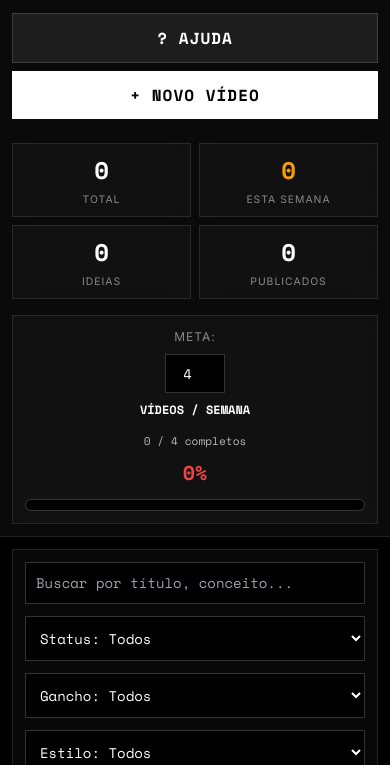
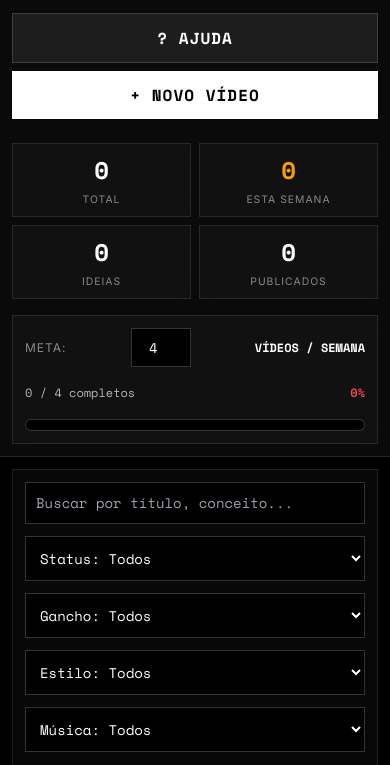
Before and after one commit to hebbkill/Lifestyle-Viral, a website: page index.html in a window 390 px wide. Shown: the part 75-840 px from the top of the page. Drawn offline with nearby package versions, Linux system fonts and the light colour scheme; no server answers.

Commit message:
COMPLETE MOBILE REDESIGN: HTML IDs + CSS rewrite from scratch with display:block approach

```diff
--- a/index.html
+++ b/index.html
@@ -30,7 +30,7 @@
 <body class="h-full font-main">
     <div id="app" class="h-full w-full flex flex-col">
         <!-- Header -->
-        <header style="background: #0a0a0a; border-bottom: 1px solid rgba(255, 255, 255, 0.1);">
+        <header id="app-header" style="background: #0a0a0a; border-bottom: 1px solid rgba(255, 255, 255, 0.1);">
             <div class="px-6 py-6">
                 <div class="flex items-center justify-between mb-6">
                     <div>
@@ -39,7 +39,7 @@
                         <p id="creator-name" class="text-sm mt-1"
                             style="color: rgba(255, 255, 255, 0.5); letter-spacing: 2px;">ATHLETE &amp; CREATOR</p>
                     </div>
-                    <div class="flex items-center gap-3">
+                    <div class="flex items-center gap-3 header-actions">
                         <button id="help-btn"
                             class="px-5 py-3 font-bold text-white transition-all font-mono-custom hover:opacity-80"
                             style="background: rgba(255,255,255,0.08); border: 1px solid rgba(255,255,255,0.15); letter-spacing: 1px;">
@@ -53,7 +53,7 @@
                     </div>
                 </div>
                 <!-- Stats Bar -->
-                <div class="grid grid-cols-4 gap-4">
+                <div class="grid grid-cols-4 gap-4 stats-grid">
                     <div class="glass-effect p-4 text-center">
                         <div id="total-videos" class="text-3xl font-bold font-mono-custom">0</div>
                         <div class="text-xs mt-1" style="color: rgba(255, 255, 255, 0.5); letter-spacing: 1px;">TOTAL
@@ -76,7 +76,7 @@
                     </div>
                 </div>
                 <!-- Weekly Goal & Progress -->
-                <div class="glass-effect p-4 mt-4">
+                <div id="progress-section" class="glass-effect p-4 mt-4">
                     <div class="flex items-center justify-between mb-3">
                         <div class="flex items-center gap-3">
                             <span
@@ -105,9 +105,9 @@
         <!-- Main Content -->
         <main class="flex-1 overflow-auto p-6">
             <!-- Filter Toolbar -->
-            <div class="glass-effect p-4 mb-6">
+            <div id="filter-toolbar" class="glass-effect p-4 mb-6">
                 <!-- Filter Controls -->
-                <div class="grid grid-cols-12 gap-4 mb-4">
+                <div class="grid grid-cols-12 gap-4 mb-4 filter-grid">
                     <input type="text" id="search-input" placeholder="Buscar por título, conceito..."
                         class="col-span-12 md:col-span-4 px-4 py-2 bg-black border text-white font-mono-custom text-sm"
                         style="border-color: rgba(255, 255, 255, 0.2);">
@@ -174,7 +174,7 @@
     </div>
 
     <!-- View Toggle -->
-    <div class="flex justify-end mb-4 gap-2">
+    <div id="view-toggle-container" class="flex justify-end mb-4 gap-2">
         <button id="view-grid-btn"
             class="px-3 py-2 bg-transparent text-white border border-white/20 font-bold text-xs font-mono-custom rounded-sm opacity-60 hover:opacity-100">GRID
             /
--- a/style.css
+++ b/style.css
@@ -407,160 +407,149 @@ button#view-kanban-btn:not(.active):hover {
 }
 
 /* ========================================
-   MOBILE RESPONSIVENESS - COMPLETE OVERHAUL
+   MOBILE RESPONSIVENESS - REBUILT FROM SCRATCH
    ======================================== */
 
-/* Tablet and Small Desktop (max-width: 768px) */
+/* ============================================
+   TABLET & MOBILE BASE (max-width: 768px)
+   ============================================ */
 @media (max-width: 768px) {
 
-  /* Force body and main to proper sizing */
+  /* CRITICAL: Prevent horizontal scroll */
+  html {
+    overflow-x: hidden;
+    max-width: 100vw;
+  }
+
   body {
-    overflow-x: hidden !important;
-    width: 100vw !important;
+    overflow-x: hidden;
+    max-width: 100vw;
   }
 
   main {
-    padding: 1rem !important;
-    width: 100% !important;
-    box-sizing: border-box !important;
+    padding-left: 1rem;
+    padding-right: 1rem;
   }
 
-  /* Header Optimizations */
-  header {
-    padding: 0 !important;
+  /* ===== HEADER ===== */
+  #app-header .px-6 {
+    padding-left: 1rem;
+    padding-right: 1rem;
   }
 
-  header .px-6 {
-    padding-left: 1rem !important;
-    padding-right: 1rem !important;
+  #app-header .py-6 {
+    padding-top: 1rem;
+    padding-bottom: 1rem;
   }
 
-  header .py-6 {
-    padding-top: 1rem !important;
-    padding-bottom: 1rem !important;
+  #app-title {
+    font-size: 1.5rem;
   }
 
-  /* Title */
-  #app-title {
-    font-size: 1.5rem !important;
+  /* Stats Grid - 2x2 */
+  .stats-grid {
+    grid-template-columns: repeat(2, 1fr);
+    gap: 0.75rem;
   }
 
-  /* Stats Grid - 2x2 layout */
-  header .grid-cols-4 {
-    grid-template-columns: repeat(2, 1fr) !important;
-    gap: 0.75rem !important;
+  .stats-grid .glass-effect {
+    padding: 0.75rem;
   }
 
-  /* Stats Cards */
-  header .glass-effect.p-4 {
-    padding: 0.75rem !important;
+  /* ===== PROGRESS SECTION ===== */
+  #progress-section {
+    padding: 1rem;
   }
 
-  header .glass-effect .text-3xl {
-    font-size: 1.75rem !important;
+  #progress-section>.flex.items-center.justify-between {
+    display: block;
   }
 
-  /* Progress Bar Section - FIXED */
-  .glass-effect.p-4.mt-4 {
-    padding: 1rem !important;
-  }
-
-  .glass-effect.p-4.mt-4>.flex.items-center.justify-between {
-    flex-direction: column !important;
-    align-items: flex-start !important;
-    gap: 0.75rem !important;
-  }
-
-  .glass-effect.p-4.mt-4 .flex.items-center.gap-3 {
-    width: 100% !important;
-    justify-content: space-between !important;
+  #progress-section .flex.items-center.gap-3 {
+    display: flex;
+    width: 100%;
+    justify-content: space-between;
+    margin-bottom: 0.75rem;
   }
 
   #weekly-goal-input {
-    width: 70px !important;
+    width: 70px;
   }
 
-  /* Filter Toolbar - FIXED */
-  .glass-effect.p-4.mb-6 {
-    padding: 1rem !important;
+  /* ===== FILTER TOOLBAR - CRITICAL FIX ===== */
+  #filter-toolbar {
+    padding: 1rem;
   }
 
-  .grid-cols-12 {
-    display: flex !important;
-    flex-direction: column !important;
-    gap: 0.75rem !important;
+  /* Force all filter inputs to stack vertically */
+  .filter-grid {
+    display: block !important;
   }
 
-  .grid-cols-12>* {
+  .filter-grid>* {
+    display: block !important;
     width: 100% !important;
+    margin-bottom: 0.75rem !important;
     grid-column: unset !important;
   }
 
-  /* Search Input */
-  #search-input {
-    width: 100% !important;
+  .filter-grid>*:last-child {
+    margin-bottom: 0 !important;
   }
 
-  /* Filter Selects */
+  #search-input,
   #filter-status,
   #filter-hook,
   #filter-visual,
   #filter-music-vibe {
     width: 100% !important;
+    max-width: 100% !important;
   }
 
-  /* Clear Filters Button */
   #clear-filters {
-    width: 100% !important;
-    margin-top: 0.5rem !important;
-    display: block !important;
+    width: 100%;
+    margin-top: 0.5rem;
   }
 
-  /* View Toggle Container - COMPLETELY FIXED */
-  .flex.justify-end.mb-4 {
+  /* ===== VIEW TOGGLE - CRITICAL FIX ===== */
+  #view-toggle-container {
     display: flex !important;
-    justify-content: stretch !important;
     width: 100% !important;
     gap: 0.5rem !important;
+    justify-content: stretch !important;
   }
 
-  /* View Toggle Buttons - FORCED STYLING */
   #view-grid-btn,
   #view-kanban-btn {
-    flex: 1 1 50% !important;
+    flex: 1 !important;
     width: 50% !important;
     max-width: 50% !important;
-    text-align: center !important;
     padding: 0.75rem 1rem !important;
     font-size: 0.75rem !important;
-    white-space: nowrap !important;
   }
 
-  /* Kanban Container - Full Width Columns */
+  /* ===== KANBAN BOARD ===== */
   #kanban-container {
     display: flex !important;
     flex-direction: column !important;
     height: auto !important;
     min-height: calc(100vh - 400px) !important;
+    overflow-x: visible !important;
+    overflow-y: auto !important;
     gap: 1rem !important;
     padding: 0 !important;
-    overflow-x: visible !important;
-    overflow-y: auto !important;
   }
 
   .kanban-column {
+    width: 100% !important;
     min-width: 100% !important;
-    width: 100% !important;
     max-width: 100% !important;
-    flex-shrink: 0 !important;
-    padding: 0 !important;
-    box-sizing: border-box !important;
+    margin-bottom: 1rem !important;
   }
 
   .kanban-header {
     padding: 1rem !important;
     font-size: 0.875rem !important;
-    font-weight: 700 !important;
   }
 
   .kanban-body {
@@ -568,74 +557,63 @@ button#view-kanban-btn:not(.active):hover {
     gap: 1rem !important;
   }
 
-  .kanban-card {
-    margin-bottom: 0 !important;
-  }
-
-  /* Content Grid */
+  /* ===== CONTENT GRID ===== */
   .content-grid {
     grid-template-columns: 1fr !important;
     gap: 1rem !important;
   }
 
-  /* Modal */
+  /* ===== MODAL ===== */
   .modal-content {
     max-width: 95% !important;
     margin: 1rem !important;
   }
-
-  /* Help Modal Sidebar */
-  #help-modal .w-64 {
-    width: 200px !important;
-  }
 }
 
-/* Mobile Phones (max-width: 480px) */
+/* ============================================
+   MOBILE PHONES (max-width: 480px)
+   ============================================ */
 @media (max-width: 480px) {
 
-  /* Force proper mobile sizing */
+  /* CRITICAL: Force proper sizing */
   * {
     box-sizing: border-box !important;
   }
 
+  html,
   body {
     overflow-x: hidden !important;
-    width: 100vw !important;
+    max-width: 100vw !important;
   }
 
   main {
     padding: 0.75rem !important;
-    width: 100% !important;
   }
 
-  /* Header - Complete Reconfiguration */
-  header {
-    padding: 0 !important;
-  }
-
-  header .px-6 {
+  /* ===== HEADER ===== */
+  #app-header .px-6 {
     padding-left: 0.75rem !important;
     padding-right: 0.75rem !important;
   }
 
-  header .py-6 {
+  #app-header .py-6 {
     padding-top: 0.75rem !important;
     padding-bottom: 0.75rem !important;
   }
 
-  header .flex.items-center.justify-between {
-    flex-direction: column !important;
-    align-items: flex-start !important;
-    gap: 1rem !important;
+  /* Stack header actions vertically */
+  #app-header .flex.items-center.justify-between {
+    display: block !important;
   }
 
-  header .flex.items-center.gap-3 {
+  .header-actions {
+    display: flex !important;
+    flex-direction: column !important;
     width: 100% !important;
-    flex-direction: column !important;
     gap: 0.5rem !important;
+    margin-top: 1rem !important;
   }
 
-  /* Buttons Full Width */
   #help-btn,
   #new-video-btn {
     width: 100% !important;
@@ -646,7 +624,7 @@ button#view-kanban-btn:not(.active):hover {
   /* Title */
   #app-title {
     font-size: 1.25rem !important;
-    letter-spacing: 0px !important;
+    letter-spacing: 0 !important;
   }
 
   #creator-name {
@@ -654,42 +632,41 @@ button#view-kanban-btn:not(.active):hover {
   }
 
   /* Stats Grid - 2x2 */
-  header .grid-cols-4 {
+  .stats-grid {
     grid-template-columns: repeat(2, 1fr) !important;
     gap: 0.5rem !important;
   }
 
-  header .glass-effect.p-4 {
+  .stats-grid .glass-effect {
     padding: 0.5rem !important;
   }
 
-  header .glass-effect .text-3xl {
+  .stats-grid .text-3xl {
     font-size: 1.5rem !important;
   }
 
-  header .glass-effect .text-xs {
+  .stats-grid .text-xs {
     font-size: 0.65rem !important;
   }
 
-  /* Progress Bar Section - COMPLETELY FIXED */
-  .glass-effect.p-4.mt-4 {
+  /* ===== PROGRESS SECTION ===== */
+  #progress-section {
     padding: 0.75rem !important;
   }
 
-  .glass-effect.p-4.mt-4>.flex.items-center.justify-between {
-    flex-direction: column !important;
-    align-items: flex-start !important;
-    gap: 0.75rem !important;
-    width: 100% !important;
+  #progress-section>.flex.items-center.justify-between {
+    display: block !important;
   }
 
-  .glass-effect.p-4.mt-4 .flex.items-center.gap-3 {
+  #progress-section .flex.items-center.gap-3 {
+    display: flex !important;
     width: 100% !important;
+    justify-content: space-between !important;
+    margin-bottom: 0.75rem !important;
     flex-wrap: wrap !important;
-    justify-content: space-between !important;
   }
 
-  .glass-effect.p-4.mt-4 .flex.items-center.gap-3 span {
+  #progress-section .flex.items-center.gap-3 span {
     font-size: 0.75rem !important;
   }
 
@@ -707,29 +684,30 @@ button#view-kanban-btn:not(.active):hover {
     font-size: 1.25rem !important;
   }
 
-  /* Filter Toolbar - COMPLETELY FIXED */
-  .glass-effect.p-4.mb-6 {
+  /* ===== FILTER TOOLBAR - ULTRA CRITICAL ===== */
+  #filter-toolbar {
     padding: 0.75rem !important;
   }
 
-  .grid-cols-12 {
-    display: flex !important;
-    flex-direction: column !important;
-    gap: 0.75rem !important;
-  }
-
-  .grid-cols-12>* {
+  /* FORCE block display - no grid, no flex */
+  .filter-grid {
+    display: block !important;
     width: 100% !important;
   }
 
-  input[type="text"],
-  select {
+  .filter-grid>* {
+    display: block !important;
+    width: 100% !important;
+    max-width: 100% !important;
+    margin-bottom: 0.75rem !important;
+    padding: 0.625rem !important;
     font-size: 0.875rem !important;
-    padding: 0.625rem !important;
-    width: 100% !important;
   }
 
-  /* Clear Filters Button */
+  .filter-grid>*:last-child {
+    margin-bottom: 0 !important;
+  }
+
   #clear-filters {
     width: 100% !important;
     padding: 0.625rem !important;
@@ -737,10 +715,9 @@ button#view-kanban-btn:not(.active):hover {
     margin-top: 0.5rem !important;
   }
 
-  /* View Toggle - AGGRESSIVELY FIXED */
-  .flex.justify-end.mb-4 {
+  /* ===== VIEW TOGGLE - ULTRA CRITICAL ===== */
+  #view-toggle-container {
     display: flex !important;
-    justify-content: stretch !important;
     width: 100% !important;
     gap: 0.5rem !important;
     margin-bottom: 1rem !important;
@@ -752,32 +729,32 @@ button#view-kanban-btn:not(.active):hover {
     width: 50% !important;
     max-width: 50% !important;
     min-width: 0 !important;
-    text-align: center !important;
     padding: 0.625rem 0.5rem !important;
     font-size: 0.65rem !important;
+    text-align: center !important;
     white-space: nowrap !important;
     overflow: hidden !important;
     text-overflow: ellipsis !important;
   }
 
-  /* Kanban Board - COMPLETELY VERTICAL */
+  /* ===== KANBAN BOARD ===== */
   #kanban-container {
     display: flex !important;
     flex-direction: column !important;
     height: auto !important;
     min-height: calc(100vh - 450px) !important;
-    padding: 0 !important;
-    gap: 1rem !important;
     overflow-x: visible !important;
     overflow-y: auto !important;
+    gap: 1rem !important;
+    padding: 0 !important;
   }
 
   .kanban-column {
+    width: 100% !important;
     min-width: 100% !important;
-    width: 100% !important;
     max-width: 100% !important;
     flex-shrink: 0 !important;
-    padding: 0 !important;
+    margin-bottom: 0 !important;
   }
 
   .kanban-header {
@@ -803,13 +780,13 @@ button#view-kanban-btn:not(.active):hover {
     font-size: 0.7rem !important;
   }
 
-  /* Modal - Full Screen */
+  /* ===== MODAL - FULL SCREEN ===== */
   .modal-content {
     max-width: 100% !important;
     max-height: 100vh !important;
+    height: 100vh !important;
     margin: 0 !important;
     border-radius: 0 !important;
-    height: 100vh !important;
   }
 
   #modal-title {
@@ -833,7 +810,7 @@ button#view-kanban-btn:not(.active):hover {
     width: 100% !important;
   }
 
-  /* Voice Input Wrapper */
+  /* Voice Input */
   .voice-input-wrapper {
     display: flex !important;
     flex-direction: row !important;
@@ -852,13 +829,13 @@ button#view-kanban-btn:not(.active):hover {
     flex-shrink: 0 !important;
   }
 
-  /* Modal Form Sections */
+  /* Modal Sections */
   .border-l-2.pl-4 {
     padding-left: 0.75rem !important;
     margin-bottom: 1.5rem !important;
   }
 
-  /* GPT Prompt Generator */
+  /* GPT Buttons */
   #generate-prompt-btn,
   #copy-open-chatgpt-btn {
     width: 100% !important;
@@ -885,7 +862,7 @@ button#view-kanban-btn:not(.active):hover {
     gap: 0.75rem !important;
   }
 
-  /* Help Modal - Full Screen */
+  /* Help Modal */
   #help-modal .glass-effect {
     max-width: 100% !important;
     height: 100vh !important;
@@ -916,10 +893,12 @@ button#view-kanban-btn:not(.active):hover {
   }
 }
 
-/* Touch Device Optimizations */
+/* ============================================
+   TOUCH DEVICE OPTIMIZATIONS
+   ============================================ */
 @media (hover: none) and (pointer: coarse) {
 
-  /* Increase touch targets */
+  /* Minimum touch targets */
   button,
   a,
   input,
@@ -928,7 +907,7 @@ button#view-kanban-btn:not(.active):hover {
     min-height: 44px !important;
   }
 
-  /* Remove hover effects on touch devices */
+  /* Remove hover effects */
   .card-hover:hover {
     transform: none !important;
   }
@@ -937,34 +916,29 @@ button#view-kanban-btn:not(.active):hover {
     transform: none !important;
   }
 
-  /* Better tap feedback */
+  /* Tap feedback */
   button:active,
   .kanban-card:active {
     opacity: 0.7 !important;
   }
-
-  /* Disable hover tooltips on touch */
-  .voice-btn[title]:hover::after,
-  .voice-btn[title]:hover::before {
-    display: none !important;
-  }
 }
 
-/* Landscape Mobile Optimization */
+/* ============================================
+   LANDSCAPE MOBILE
+   ============================================ */
 @media (max-width: 768px) and (orientation: landscape) {
   #kanban-container {
     height: calc(100vh - 200px) !important;
   }
 
-  header .grid-cols-4 {
+  .stats-grid {
     grid-template-columns: repeat(4, 1fr) !important;
   }
 }
 
-/* ========================================
-   PAGE INDICATORS (Kanban Mobile)
-   ======================================== */
-
+/* ============================================
+   PAGE INDICATORS (Hidden for vertical layout)
+   ============================================ */
 .page-indicators {
   display: none !important;
 }
```
